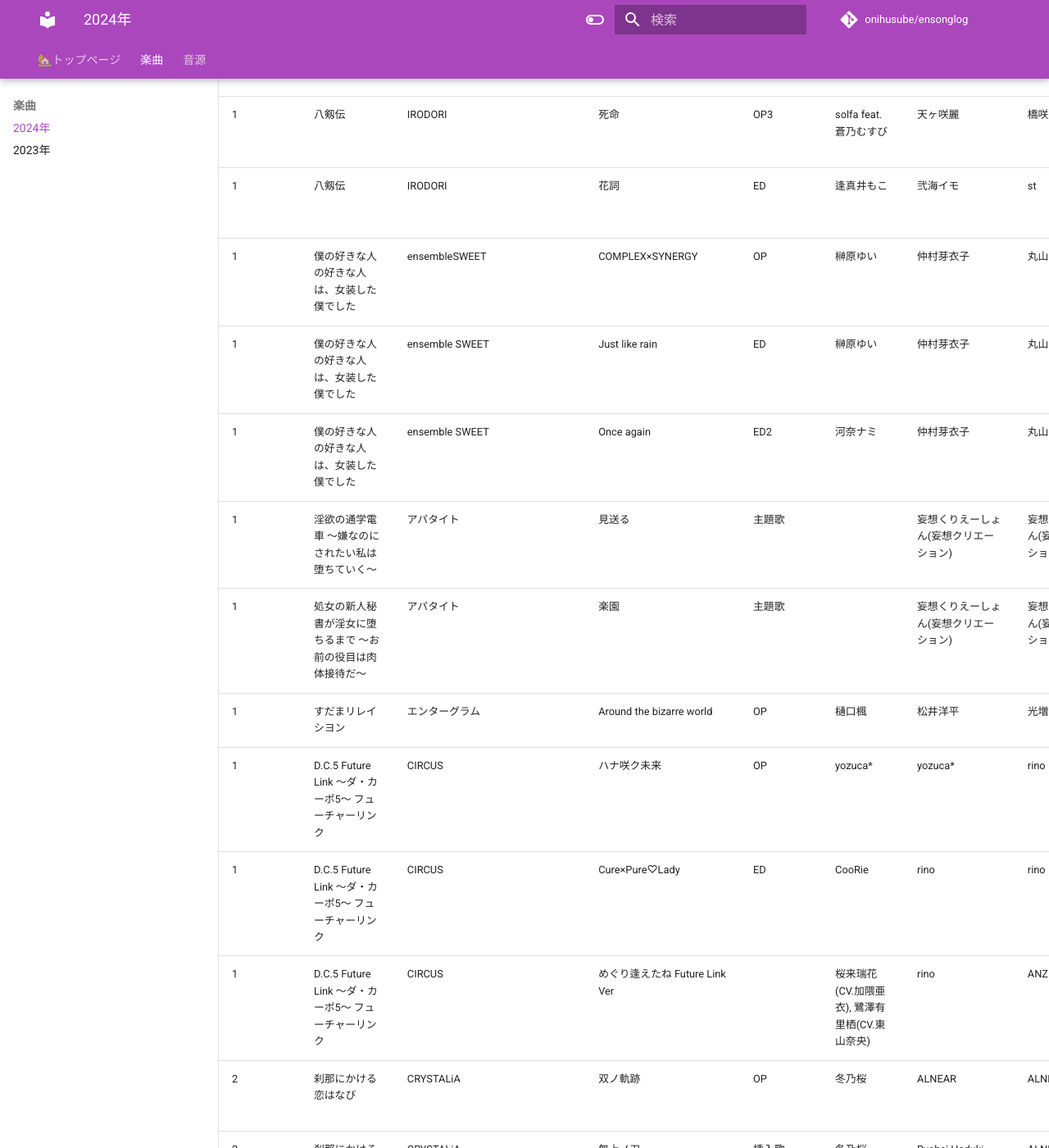
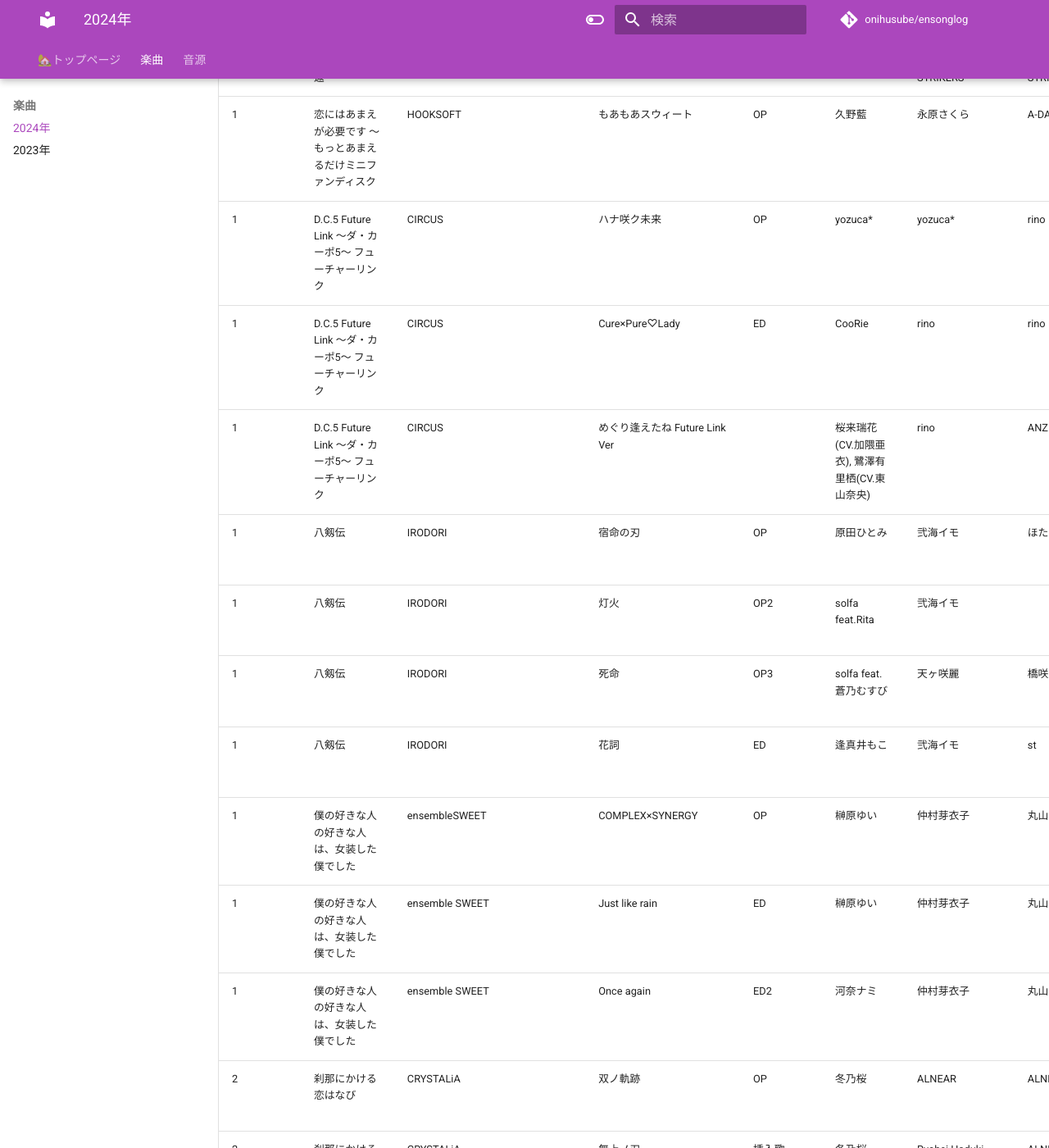
Before and after one commit to onihusube/ensonglog, an MkDocs documentation site: the page built from docs/2024/楽曲.md, in a window 1280 px wide and 1400 px high, scrolled down 522 px. Shown: the whole window at 82% size. Built offline with MkDocs 1.6.1 and Material for MkDocs 9.7.7, drawn with Linux system fonts in a browser that asks for light colours; emoji names are drawn with the system emoji font; comment, search, counter and statistics services are not loaded; some of the changed text lies outside the part shown.

Commit message:
1月分並べ替え

```diff
--- a/docs/2024/楽曲.md
+++ b/docs/2024/楽曲.md
@@ -9,8 +9,14 @@
 
 | 月 | 作品 | ブランド | 曲名 | 種別 | ボーカル | 作詞 | 作曲 | 編曲 | 音源 | その他 | 試聴 |
 | --- | --- | --- | --- | --- | --- | --- | --- | --- | --- | --- | --- |
+| 1 | 処女の新人秘書が淫女に堕ちるまで ～お前の役目は肉体接待だ～ | アパタイト | 楽園 | 主題歌 | | 妄想くりえーしょん(妄想クリエーション) | 妄想くりえーしょん(妄想クリエーション) | | ゲームディスク |  | [:rabbit:](https://chobit.cc/a2x2f) |
+| 1 | 淫欲の通学電車 ～嫌なのにされたい私は堕ちていく～ | アパタイト | 見送る | 主題歌 | | 妄想くりえーしょん(妄想クリエーション) | 妄想くりえーしょん(妄想クリエーション) | | ゲームディスク |  | [:rabbit:](https://chobit.cc/2a2d0) |
+| 1 | すだまリレイシヨン | エンターグラム | Around the bizarre world | OP | 樋口楓 | 松井洋平 | 光増ハジメ | 光増ハジメ | 各配信サイトで配信中 | 全年齢 | [:fontawesome-brands-youtube:](https://www.youtube.com/watch?v=5U5kcxVzSvk) |
 | 1 | 神楽創世記-久遠- | でぼの巣製作所 | 火華神楽 | OP | 榊原ゆい | ハラユカ。 from STRIKERS | 西坂恭平 from STRIKERS | 西坂恭平 from STRIKERS | | | [:rabbit:](https://chobit.cc/2ovp5) |
 | 1 | 恋にはあまえが必要です ～もっとあまえるだけミニファンディスク | HOOKSOFT | もあもあスウィート | OP | 久野藍 | 永原さくら | A-DASH | A-DASH | ゲームディスク |  | [:fontawesome-brands-youtube:](https://www.youtube.com/watch?v=vst7kvUDK3o) |
+| 1 | D.C.5 Future Link ～ダ・カーポ5～ フューチャーリンク | CIRCUS | ハナ咲ク未来 | OP | yozuca\* | yozuca\* | rino | 樂 | | 全年齢 | [:fontawesome-brands-youtube:](https://www.youtube.com/watch?v=ggoqae-bPrE) |
+| 1 | D.C.5 Future Link ～ダ・カーポ5～ フューチャーリンク | CIRCUS | Cure×Pure♡Lady | ED | CooRie | rino | rino | 樂 | | 全年齢 |  |
+| 1 | D.C.5 Future Link ～ダ・カーポ5～ フューチャーリンク | CIRCUS | めぐり逢えたね Future Link Ver | | 桜来瑞花(CV.加隈亜衣), 鷺澤有里栖(CV.東山奈央) | rino | ANZIE | | 豪華限定版特典「D.C.5 Future Link Vocal songs_s」 | 全年齢 |  |
 | 1 | 八剱伝 | IRODORI | 宿命の刃 | OP | 原田ひとみ | 弐海イモ | ほたろと | | 豪華特装版特典「主題歌＆ED曲マキシシングルCD」 |  | [:fontawesome-brands-youtube:](https://www.youtube.com/watch?v=FAmIRrq4Ly0) |
 | 1 | 八剱伝 | IRODORI | 灯火 | OP2 | solfa feat.Rita | 弐海イモ | | 橋咲透 | 豪華特装版特典「主題歌＆ED曲マキシシングルCD」 |  | [:fontawesome-brands-youtube:](https://www.youtube.com/watch?v=i0EINhAD6FM) |
 | 1 | 八剱伝 | IRODORI | 死命 | OP3 | solfa feat.蒼乃むすび | 天ヶ咲麗 | 橋咲透 | 橋咲透 | 豪華特装版特典「主題歌＆ED曲マキシシングルCD」 |  | [:fontawesome-brands-youtube:](https://www.youtube.com/watch?v=nEX7I6B5-II) |
@@ -18,12 +24,6 @@
 | 1 | 僕の好きな人の好きな人は、女装した僕でした | ensembleSWEET | COMPLEX×SYNERGY | OP | 榊原ゆい | 仲村芽衣子 | 丸山公詳 | 奥田友幸 | 豪華版特典ダウンロードサントラ |  | [:fontawesome-brands-youtube:](https://www.youtube.com/watch?v=huFDauDhrUQ) |
 | 1 | 僕の好きな人の好きな人は、女装した僕でした | ensemble SWEET | Just like rain | ED | 榊原ゆい | 仲村芽衣子 | 丸山公詳 | 奥田友幸 | 豪華版特典ダウンロードサントラ |  |
 | 1 | 僕の好きな人の好きな人は、女装した僕でした | ensemble SWEET | Once again | ED2 | 河奈ナミ | 仲村芽衣子 | 丸山公詳 | | 豪華版特典ダウンロードサントラ |  |
-| 1 | 淫欲の通学電車 ～嫌なのにされたい私は堕ちていく～ | アパタイト | 見送る | 主題歌 | | 妄想くりえーしょん(妄想クリエーション) | 妄想くりえーしょん(妄想クリエーション) | | ゲームディスク |  | [:rabbit:](https://chobit.cc/2a2d0) |
-| 1 | 処女の新人秘書が淫女に堕ちるまで ～お前の役目は肉体接待だ～ | アパタイト | 楽園 | 主題歌 | | 妄想くりえーしょん(妄想クリエーション) | 妄想くりえーしょん(妄想クリエーション) | | ゲームディスク |  | [:rabbit:](https://chobit.cc/a2x2f) |
-| 1 | すだまリレイシヨン | エンターグラム | Around the bizarre world | OP | 樋口楓 | 松井洋平 | 光増ハジメ | 光増ハジメ | 各配信サイトで配信中 | 全年齢 | [:fontawesome-brands-youtube:](https://www.youtube.com/watch?v=5U5kcxVzSvk) |
-| 1 | D.C.5 Future Link ～ダ・カーポ5～ フューチャーリンク | CIRCUS | ハナ咲ク未来 | OP | yozuca\* | yozuca\* | rino | 樂 | | 全年齢 | [:fontawesome-brands-youtube:](https://www.youtube.com/watch?v=ggoqae-bPrE) |
-| 1 | D.C.5 Future Link ～ダ・カーポ5～ フューチャーリンク | CIRCUS | Cure×Pure♡Lady | ED | CooRie | rino | rino | 樂 | | 全年齢 |  |
-| 1 | D.C.5 Future Link ～ダ・カーポ5～ フューチャーリンク | CIRCUS | めぐり逢えたね Future Link Ver | | 桜来瑞花(CV.加隈亜衣), 鷺澤有里栖(CV.東山奈央) | rino | ANZIE | | 豪華限定版特典「D.C.5 Future Link Vocal songs_s」 | 全年齢 |  |
 | 2 | 刹那にかける恋はなび | CRYSTALiA | 双ノ軌跡 | OP | 冬乃桜 | ALNEAR | ALNEAR | | 刹那にかける恋はなびSoundtrack 「 KOI-HANABI 」 | | [:fontawesome-brands-youtube:](https://www.youtube.com/watch?v=fW1sl0byeQA) |
 | 2 | 刹那にかける恋はなび | CRYSTALiA | 無上ノ刃 | 挿入歌 | 冬乃桜 | Ryohei Haduki | ALNEAR | | 刹那にかける恋はなびSoundtrack 「 KOI-HANABI 」 | |  |
 | 2 | 刹那にかける恋はなび | CRYSTALiA | キミノトナリ | ED | 冬乃桜 | Ryohei Haduki | ALNEAR | | 刹那にかける恋はなびSoundtrack 「 KOI-HANABI 」 | |  |
```
